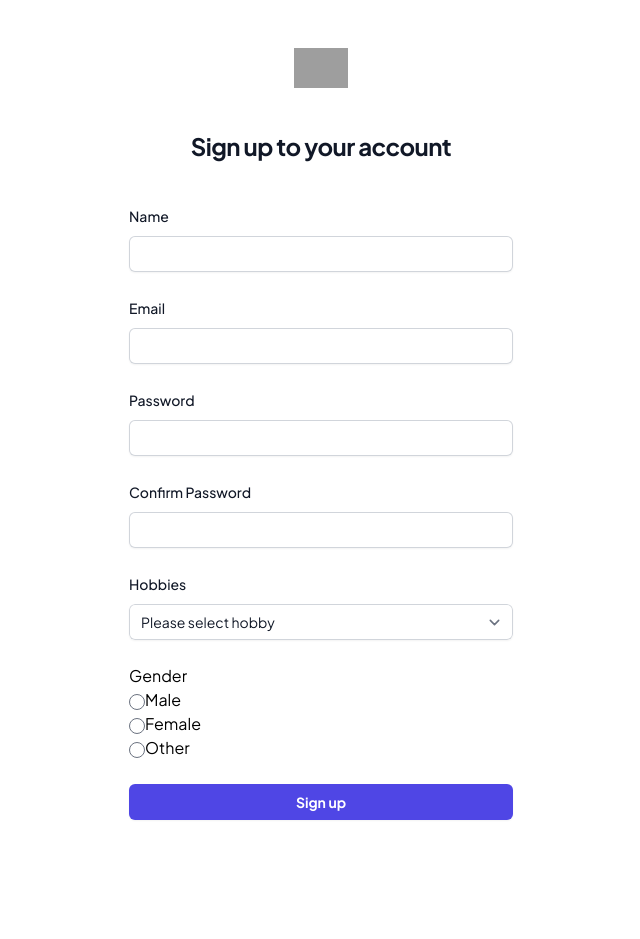
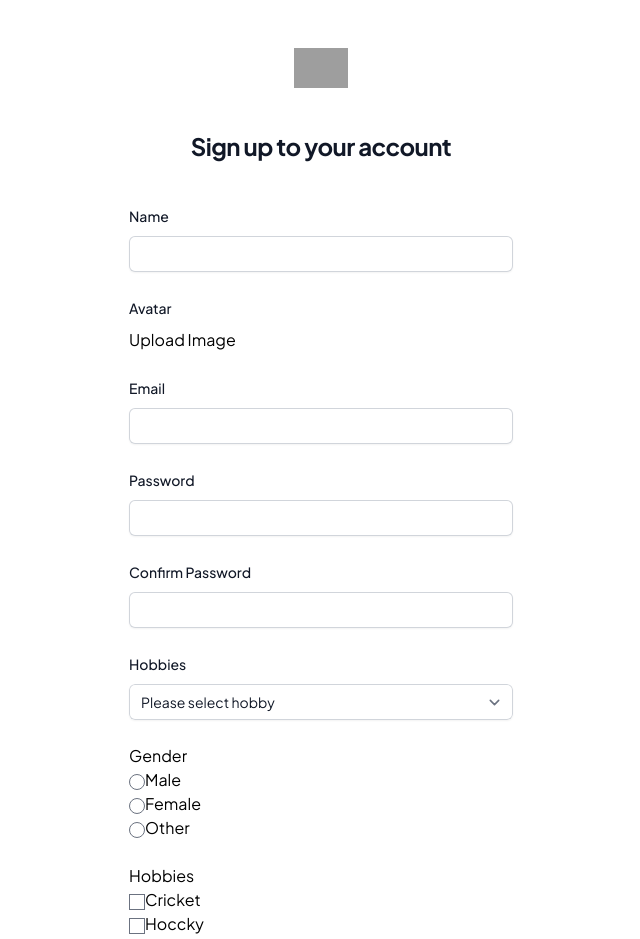
Before and after one commit to the-special-character/fs-7, a React (Vite) app: page /auth/register in a window 1280 px wide. Shown: the top 939 px of the page, without its empty margins (319-959 px from the left). Before the commit the page ends 868 px from the top, so only its background shows below. Built offline with nearby package versions, Linux system fonts and the light colour scheme; grey boxes are pictures that could not be loaded.

Commit message:
completed file component

```diff
--- /dev/null
+++ b/src/components/Checkbox/index.tsx
@@ -0,0 +1,60 @@
+import { useController } from "react-hook-form";
+
+type Props = {};
+
+const Checkbox = ({
+  label,
+  items,
+  name,
+  control,
+  rules,
+  defaultValue,
+}: Props) => {
+  const {
+    field,
+    fieldState: { error },
+  } = useController({
+    name,
+    control,
+    defaultValue,
+    rules,
+  });
+
+  return (
+    <fieldset>
+      <legend>{label}</legend>
+      {items.map((x) => (
+        <div>
+          <input
+            type="checkbox"
+            id={x.id}
+            {...field}
+            checked={field.value.some((y) => y === x.id)}
+            onChange={() => {
+              const index = field.value.findIndex((y) => y === x.id);
+              console.log(index);
+              if (index === -1) {
+                field.onChange([...field.value, x.id]);
+              } else {
+                field.onChange([
+                  ...field.value.slice(0, index),
+                  ...field.value.slice(index + 1),
+                ]);
+              }
+
+              //   field.onChange(x.id);
+            }}
+          />
+          <label htmlFor={x.id}>{x.text}</label>
+        </div>
+      ))}
+      {error && (
+        <span className="text-red-400 text-sm font-semibold">
+          {error.message}
+        </span>
+      )}
+    </fieldset>
+  );
+};
+
+export default Checkbox;
--- /dev/null
+++ b/src/components/FileComponent/index.tsx
@@ -0,0 +1,76 @@
+import { useCallback, useRef } from "react";
+import { useController } from "react-hook-form";
+
+type Props = {};
+
+const File = ({ name, control, rules, id, label, ...props }: Props) => {
+  const fileInput = useRef();
+  const {
+    field,
+    fieldState: { error },
+  } = useController({
+    name,
+    control,
+    rules,
+  });
+
+
+  const loadImages = useCallback(() => {
+    const arr = [];
+    if (field.value) {
+      for (let file of field.value) {
+        arr.push(<figure><img src={URL.createObjectURL(file)} alt={file.name} height={100} width={100} />
+        <figcaption>{file.name}</figcaption>
+        </figure>);
+      }
+    }
+    return arr;
+  }, [field.value]);
+
+  return (
+    <div>
+      <label
+        htmlFor={id}
+        className="block text-sm font-medium leading-6 text-gray-900"
+      >
+        {label}
+      </label>
+      <div className="flex">
+        {loadImages()}
+        {/* {field.value &&
+          field.value.length > 0 &&
+          field.value.map((x) => (
+            <img
+              src={URL.createObjectURL(x)}
+              alt="avart"
+              height={100}
+              width={100}
+            />
+          ))} */}
+        <div className="mt-2">
+          <input
+            id={id}
+            type="file"
+            className="hidden"
+            //   {...field}
+            ref={fileInput}
+            {...props}
+            onChange={(event) => {
+              field.onChange(event?.target?.files);
+            }}
+          />
+          <button type="button" onClick={() => fileInput.current.click()}>
+            Upload Image
+          </button>
+        </div>
+        {error && (
+          <span className="text-red-400 text-sm font-semibold">
+            {error.message}
+          </span>
+        )}
+      </div>
+    </div>
+  );
+};
+
+export default File;
--- a/src/pages/Register/index.tsx
+++ b/src/pages/Register/index.tsx
@@ -2,6 +2,8 @@ import { useForm } from "react-hook-form";
 import Input from "../../components/Input";
 import Radio from "../../components/Radio";
 import Select from "../../components/Select";
+import Checkbox from "../../components/Checkbox";
+import File from "../../components/FileComponent";
 
 const wait = (t: number) => new Promise((resolve) => setTimeout(resolve, t));
 
@@ -39,6 +41,20 @@ const Register = (props: Props) => {
         label="Name"
         id="name"
         autoComplete="name"
+      />
+
+      <File
+        control={control}
+        name="avatar"
+        rules={{
+          required: {
+            value: true,
+            message: "avatar is Required..",
+          },
+        }}
+        label="Avatar"
+        id="avatar"
+        multiple
       />
       <Input
         control={control}
@@ -136,6 +152,33 @@ const Register = (props: Props) => {
           },
         }}
       />
+      <Checkbox
+        label="Hobbies"
+        items={[
+          {
+            id: "cricket",
+            text: "Cricket",
+          },
+          {
+            id: "hoccky",
+            text: "Hoccky",
+          },
+          {
+            id: "football",
+            text: "Football",
+          },
+        ]}
+        name="hobbies"
+        control={control}
+        defaultValue={[]}
+        rules={{
+          required: {
+            value: true,
+            message: "Hobbies is Required..",
+          },
+        }}
+      />
+      <input type="file" name="" id="" />
       <div>
         <button
           type="submit"
```
